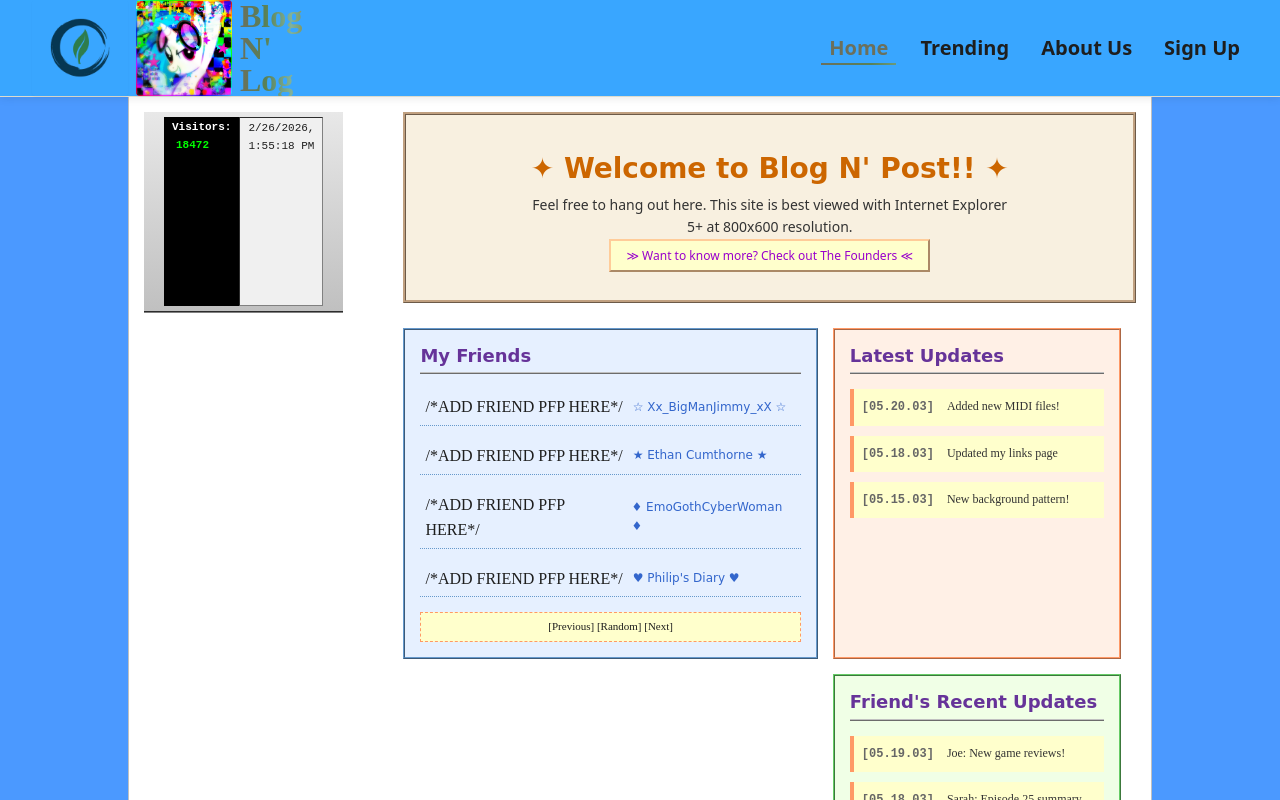
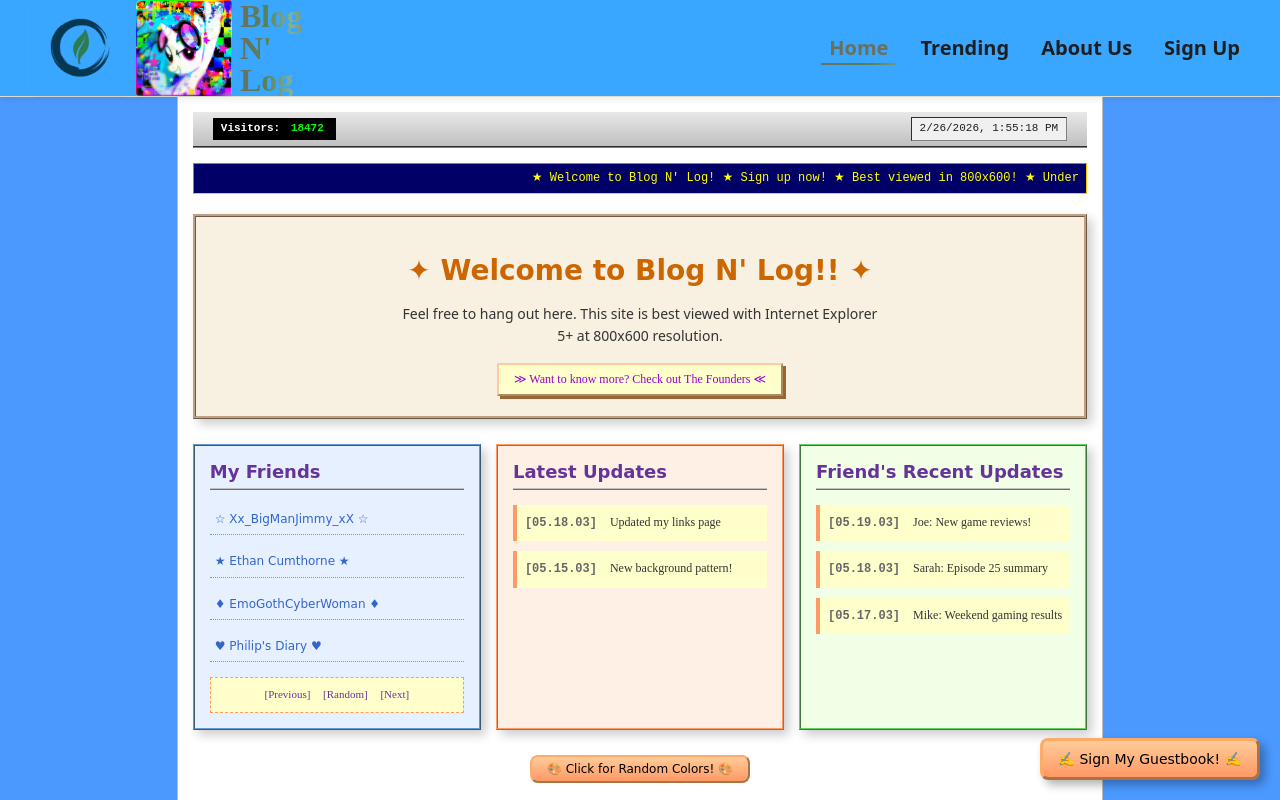
Before and after one commit to Tristan-Timmins/Libor-Group-Project-Social-Media, a SvelteKit app: page / in a window 1280 px wide. Shown: the top 800 px of the page. Built offline with nearby package versions, Linux system fonts and the light colour scheme.

Commit message:
Stylised Home Page

```diff
--- a/src/routes/+page.svelte
+++ b/src/routes/+page.svelte
@@ -26,11 +26,43 @@
     setInterval(() => {
         currentTime = new Date().toLocaleString();
     }, 1000);
+
+    // Marquee text
+    let marqueeText = "★ Welcome to Blog N' Log! ★ Sign up now! ★ Best viewed in 800x600! ★ Under construction! ★";
+
+    // Random color generator
+    let bgColor = "#ffffff";
+
+    function randomizeColors() {
+        const colors = ["#ffffff", "#ffffcc", "#ffccff", "#ccffff", "#ffcc99"];
+        bgColor = colors[Math.floor(Math.random() * colors.length)];
+    }
+
+    // Guestbook
+    let showGuestbook = false;
+    let guestbookEntries = [
+        { name: "Xx_BigManJimmy_xX", message: "I'm here, and I'm staying", date: "05.20.03" },
+        { name: "EmoGothCyberWoman", message: "Love the aesthetic! So nostalgic!", date: "05.19.03" },
+        { name: "CoolDude99", message: "First!", date: "05.18.03" }
+    ];
+
+    let newEntry = { name: "", message: "" };
+
+    function addGuestbookEntry() {
+        if (newEntry.name && newEntry.message) {
+            guestbookEntries.unshift({
+                ...newEntry,
+                date: new Date().toLocaleDateString()
+            });
+            newEntry = { name: "", message: "" };
+            showGuestbook = false;
+        }
+    }
 </script>
 
 <!-- Page Container -->
-<div class="home-container" class:retro-style={showRetroStyle}>
-    <!-- Classic 2000s Header with Visitor Counter -->
+<div class="home-container" class:retro-style={showRetroStyle} style="background-color: {bgColor}">
+    <!-- Top Bar -->
     <div class="top-bar">
         <div class="visitor-counter">
             <span class="counter-label">Visitors:</span>
@@ -41,52 +73,63 @@
         </div>
     </div>
 
-    <!-- About Teaser Section -->
+    <!-- Marquee -->
+    <div class="marquee-container">
+        <div class="marquee">
+            {marqueeText}
+        </div>
+    </div>
+
+    <!-- About Teaser Section - Full Width at Top -->
     <section class="about-teaser">
-        <h2>✦ Welcome to Blog N' Post!! ✦</h2>
+        <h2>✦ Welcome to Blog N' Log!! ✦</h2>
         <p>
             Feel free to hang out here. This site is best viewed with Internet Explorer 5+ at 800x600 resolution.
+        </p>
         <a href="{resolve('/aboutus/')}" class="learn-more">
             ≫ Want to know more? Check out The Founders ≪
         </a>
     </section>
 
+    <!-- Three Column Layout Starts Here -->
+    <!-- Left Column: Friends Section -->
     <div class="friends-section">
         <div class="section-header">
             <h3>My Friends</h3>
         </div>
         <div class="friends-list">
             <div class="friend-card">
-                /*ADD FRIEND PFP HERE*/
+                <!-- ADD YOUR FRIEND AVATAR HERE -->
                 <a href="#">☆ Xx_BigManJimmy_xX ☆</a>
             </div>
             <div class="friend-card">
-                /*ADD FRIEND PFP HERE*/
+                <!-- ADD YOUR FRIEND AVATAR HERE -->
                 <a href="#">★ Ethan Cumthorne ★</a>
             </div>
             <div class="friend-card">
-                /*ADD FRIEND PFP HERE*/
+                <!-- ADD YOUR FRIEND AVATAR HERE -->
                 <a href="#">♦ EmoGothCyberWoman ♦</a>
             </div>
             <div class="friend-card">
-                /*ADD FRIEND PFP HERE*/
+                <!-- ADD YOUR FRIEND AVATAR HERE -->
                 <a href="#">♥ Philip's Diary ♥</a>
             </div>
         </div>
         <div class="webring">
-            <span>[Previous] [Random] [Next]</span>
+            <div class="webring-links">
+                <a href="#" on:click|preventDefault={() => navigateWebring('prev')}>[Previous]</a>
+                <a href="#" on:click|preventDefault={() => navigateWebring('random')}>[Random]</a>
+                <a href="#" on:click|preventDefault={() => navigateWebring('next')}>[Next]</a>
+            </div>
         </div>
     </div>
 
+    <!-- Middle Column: Recent Posts -->
     <div class="recent-posts">
         <div class="section-header">
             <h3>Latest Updates</h3>
         </div>
         <div class="posts-list">
-            <div class="post-entry">
-                <span class="post-date">[05.20.03]</span>
-                <span class="post-title">Added new MIDI files!</span>
-            </div>
             <div class="post-entry">
                 <span class="post-date">[05.18.03]</span>
                 <span class="post-title">Updated my links page</span>
@@ -98,6 +141,7 @@
         </div>
     </div>
 
+    <!-- Right Column: Friends Posts -->
     <div class="friends-posts">
         <div class="section-header">
             <h3>Friend's Recent Updates</h3>
@@ -118,7 +162,14 @@
         </div>
     </div>
 
-    <!-- Classic 2000s Footer -->
+    <!-- Random Color Button -->
+    <div class="randomizer">
+        <button on:click={randomizeColors} class="random-btn">
+            🎨 Click for Random Colors! 🎨
+        </button>
+    </div>
+
+    <!-- Footer -->
     <div class="footer">
         <div class="footer-links">
             <a href="#">✦ Home ✦</a> |
@@ -127,16 +178,54 @@
             <a href="/signup/">✦ SignUp ✦</a>
         </div>
         <div class="copyright">
-            © 2003-2004 My Awesome Site | Last Updated: May 20, 2003
+            © 2003-2004 Blog N' Log Team | Last Updated: May 20, 2003
         </div>
         <div class="browser-logos">
-            /* ADD MULTIPLE LOGO IMAGES HERE */
         </div>
     </div>
+
+    <!-- Guestbook Button -->
+    <button on:click={() => showGuestbook = true} class="guestbook-btn">
+        ✍️ Sign My Guestbook! ✍️
+    </button>
+
+    <!-- Guestbook Modal -->
+    {#if showGuestbook}
+        <div class="guestbook-modal">
+            <div class="guestbook-content">
+                <div class="guestbook-header">
+                    <h3>✧✧✧ Guestbook ✧✧✧</h3>
+                    <button on:click={() => showGuestbook = false} class="close-btn">✖</button>
+                </div>
+
+                <div class="guestbook-entries">
+                    <h4>Recent Signatures:</h4>
+                    {#each guestbookEntries as entry}
+                        <div class="guestbook-entry">
+                            <div class="entry-header">
+                                <strong>{entry.name}</strong>
+                                <span class="entry-date">[{entry.date}]</span>
+                            </div>
+                            <p>{entry.message}</p>
+                        </div>
+                    {/each}
+                </div>
+
+                <div class="guestbook-form">
+                    <h4>Sign Your Name:</h4>
+                    <input bind:value={newEntry.name} placeholder="Your cool name here..." />
+                    <textarea bind:value={newEntry.message} placeholder="Leave a message!" rows="3"></textarea>
+                    <button on:click={addGuestbookEntry}>✍️ Sign Guestbook ✍️</button>
+                </div>
+            </div>
+        </div>
+    {/if}
 </div>
 
 <style>
-    /* Global retro styles */
+    /* ============================================
+       GLOBAL STYLES
+    ============================================ */
     .home-container {
         max-width: 1024px;
         margin: 0 auto;
@@ -144,17 +233,27 @@
         border-left: 1px solid #c0c0c0;
         border-right: 1px solid #c0c0c0;
         font-family: 'Times New Roman', 'Arial', sans-serif;
+        display: grid;
+        grid-template-columns: repeat(3, 1fr);
+        gap: 15px;
+        padding: 15px;
+        transition: background-color 0.3s ease;
     }
 
-    /* Top Bar with visitor counter */
+    /* ============================================
+       TOP BAR
+    ============================================ */
     .top-bar {
         background: linear-gradient(180deg, #e8e8e8 0%, #c0c0c0 100%);
         border-bottom: 2px groove #808080;
         padding: 5px 20px;
         display: flex;
         justify-content: space-between;
+        align-items: center;
         font-size: 11px;
         font-family: 'Courier New', monospace;
+        grid-column: 1 / span 3;
+        grid-row: 1;
     }
 
     .visitor-counter {
@@ -173,22 +272,42 @@
         background: #000000;
         padding: 0 4px;
     }
-
     .current-time {
         background: #f0f0f0;
         padding: 2px 8px;
         border: 1px inset #808080;
     }
 
-    /* Layout grid */
-    .home-container {
-        display: grid;
-        grid-template-columns: repeat(3, [col-start] 1fr);
-        gap: 15px;
-        padding: 15px;
+    /* ============================================
+       MARQUEE
+    ============================================ */
+    .marquee-container {
+        background: #000066;
+        color: #ffff00;
+        padding: 5px;
+        overflow: hidden;
+        white-space: nowrap;
+        font-family: 'Courier New', monospace;
+        font-size: 12px;
+        border: 1px inset #ffcc00;
+        margin-bottom: 5px;
+        grid-column: 1 / span 3;
+        grid-row: 2;
     }
 
-    /* Section headers */
+    .marquee {
+        display: inline-block;
+        animation: marquee 20s linear infinite;
+    }
+
+    @keyframes marquee {
+        0% { transform: translateX(100%); }
+        100% { transform: translateX(-100%); }
+    }
+
+    /* ============================================
+       SECTION HEADERS
+    ============================================ */
     .section-header {
         display: flex;
         align-items: center;
@@ -205,20 +324,23 @@
         color: #663399;
     }
 
-    /* About Teaser */
+    /* ============================================
+       ABOUT TEASER - FULL WIDTH AT TOP
+    ============================================ */
     .about-teaser {
         text-align: center;
-        grid-column: col-start 1 / span 3;
-        grid-row: 1;
+        grid-column: 1 / span 3;
+        grid-row: 3;
         background: #f8f0e0;
         border: 3px ridge #c0a080;
         padding: 20px;
         margin-bottom: 10px;
+        box-shadow: 5px 5px 10px rgba(0, 0, 0, 0.2);
     }
 
     .about-teaser h2 {
         font-family: 'Comic Sans MS', 'Papyrus', fantasy;
-        margin-bottom: var(--space-sm);
+        margin-bottom: 15px;
         font-size: 28px;
         color: #cc6600;
     }
@@ -227,7 +349,7 @@
         font-size: 14px;
         color: #333333;
         max-width: 60ch;
-        margin: 0 auto var(--space-sm) auto;
+        margin: 0 auto 15px auto;
     }
 
     .learn-more {
@@ -238,6 +360,7 @@
         padding: 5px 15px;
         border: 2px outset #ffcc99;
         display: inline-block;
+        box-shadow: 3px 3px 0px #996633;
     }
 
     .learn-more:hover {
@@ -245,13 +368,21 @@
         background: #ffcc99;
     }
 
-    /* Friends Section */
+    .learn-more:active {
+        transform: translate(2px, 2px);
+        box-shadow: 1px 1px 0px #996633;
+    }
+
+    /* ============================================
+       FRIENDS SECTION - LEFT COLUMN
+    ============================================ */
     .friends-section {
-        grid-column: col-start 1 / span 1;
-        grid-row: 2;
+        grid-column: 1 / span 1;
+        grid-row: 4;
         background: #e6f0ff;
         border: 2px ridge #6699cc;
         padding: 15px;
+        box-shadow: 5px 5px 10px rgba(0, 0, 0, 0.2);
     }
 
     .friends-list {
@@ -273,11 +404,13 @@
         text-decoration: none;
         font-family: 'Comic Sans MS', sans-serif;
         font-size: 12px;
+        transition: all 0.1s ease;
     }
 
     .friend-card a:hover {
         text-decoration: underline;
         color: #ff6600;
+        text-shadow: 1px 1px 0px #ffcc00;
     }
 
     .webring {
@@ -285,25 +418,43 @@
         text-align: center;
         font-size: 11px;
         background: #ffffcc;
-        padding: 5px;
+        padding: 8px;
         border: 1px dashed #ff9966;
     }
 
-    /* Recent Posts Sections */
+    .webring-links a {
+        color: #663399;
+        text-decoration: none;
+        margin: 0 5px;
+        cursor: pointer;
+    }
+
+    .webring-links a:hover {
+        text-decoration: underline;
+    }
+
+    /* ============================================
+       RECENT POSTS - MIDDLE COLUMN
+    ============================================ */
     .recent-posts {
-        grid-column: col-start 2 / span 1;
-        grid-row: 2;
+        grid-column: 2 / span 1;
+        grid-row: 4;
         background: #fff0e6;
         border: 2px ridge #ff9966;
         padding: 15px;
+        box-shadow: 5px 5px 10px rgba(0, 0, 0, 0.2);
     }
 
+    /* ============================================
+       FRIENDS POSTS - RIGHT COLUMN
+    ============================================ */
     .friends-posts {
-        grid-column: col-start 2 / span 1;
-        grid-row: 3;
+        grid-column: 3 / span 1;
+        grid-row: 4;
         background: #f0ffe6;
         border: 2px ridge #66cc66;
         padding: 15px;
+        box-shadow: 5px 5px 10px rgba(0, 0, 0, 0.2);
     }
 
     .posts-list {
@@ -317,6 +468,12 @@
         background: #ffffcc;
         border-left: 4px solid #ff9966;
         font-size: 12px;
+        transition: all 0.2s ease;
+    }
+
+    .post-entry:hover {
+        background: #ffcc99;
+        transform: scale(1.02);
     }
 
     .post-date {
@@ -330,10 +487,35 @@
         color: #333333;
     }
 
-    /* Footer */
+    /* ============================================
+       RANDOM COLOR BUTTON
+    ============================================ */
+    .randomizer {
+        grid-column: 1 / span 3;
+        grid-row: 5;
+        text-align: center;
+        margin: 10px 0;
+    }
+
+    .random-btn {
+        background: linear-gradient(180deg, #ffcc99 0%, #ff9966 100%);
+        border: 2px outset #ffaa66;
+        font-family: 'Comic Sans MS', sans-serif;
+        padding: 5px 15px;
+        cursor: pointer;
+        font-size: 12px;
+    }
+
+    .random-btn:active {
+        border-style: inset;
+    }
+
+    /* ============================================
+       FOOTER
+    ============================================ */
     .footer {
-        grid-column: col-start 1 / span 3;
-        grid-row: 4;
+        grid-column: 1 / span 3;
+        grid-row: 6;
         background: linear-gradient(180deg, #e8e8e8 0%, #c0c0c0 100%);
         border-top: 2px groove #808080;
         padding: 15px;
@@ -350,10 +532,12 @@
         color: #663399;
         text-decoration: none;
         margin: 0 5px;
+        transition: all 0.1s ease;
     }
 
     .footer-links a:hover {
         text-decoration: underline;
+        text-shadow: 1px 1px 0px #ffcc00;
     }
 
     .copyright {
@@ -362,48 +546,166 @@
         margin-bottom: 10px;
     }
 
-    /* Desktop Formatting */
-    @media (min-width: 769px) {
-        .home-container {
-            grid-template-columns: repeat(3, 1fr);
-        }
-
-        .recent-posts {
-            grid-row: 2;
-        }
-
-        .friends-posts {
-            grid-row: 3;
-        }
+    .browser-logos {
+        display: flex;
+        justify-content: center;
+        gap: 5px;
+        flex-wrap: wrap;
     }
 
-    /* Phone Formatting */
+    /* ============================================
+       GUESTBOOK
+    ============================================ */
+    .guestbook-btn {
+        position: fixed;
+        bottom: 20px;
+        right: 20px;
+        background: linear-gradient(180deg, #ffcc99 0%, #ff9966 100%);
+        border: 3px outset #ffaa66;
+        font-family: 'Comic Sans MS', sans-serif;
+        padding: 10px 15px;
+        cursor: pointer;
+        font-size: 14px;
+        z-index: 1000;
+        box-shadow: 5px 5px 10px rgba(0, 0, 0, 0.3);
+    }
+
+    .guestbook-btn:active {
+        border-style: inset;
+    }
+
+    .guestbook-modal {
+        position: fixed;
+        top: 0;
+        left: 0;
+        right: 0;
+        bottom: 0;
+        background: rgba(0, 0, 0, 0.8);
+        display: flex;
+        justify-content: center;
+        align-items: center;
+        z-index: 2000;
+    }
+
+    .guestbook-content {
+        background: #ffffcc;
+        border: 8px ridge #ccaa77;
+        width: 500px;
+        max-width: 90%;
+        max-height: 80%;
+        overflow-y: auto;
+        padding: 20px;
+        font-family: 'Comic Sans MS', sans-serif;
+    }
+
+    .guestbook-header {
+        display: flex;
+        justify-content: space-between;
+        align-items: center;
+        border-bottom: 3px groove #ccaa77;
+        margin-bottom: 15px;
+        padding-bottom: 10px;
+    }
+
+    .guestbook-header h3 {
+        margin: 0;
+        color: #cc6600;
+    }
+
+    .close-btn {
+        background: #ff6666;
+        border: 2px outset #ff9999;
+        cursor: pointer;
+        font-size: 16px;
+        width: 25px;
+        height: 25px;
+    }
+
+    .guestbook-entry {
+        background: #fff9e6;
+        border: 1px solid #ccaa77;
+        padding: 10px;
+        margin-bottom: 10px;
+    }
+
+    .entry-header {
+        border-bottom: 1px dotted #ccaa77;
+        margin-bottom: 5px;
+        padding-bottom: 3px;
+    }
+
+    .entry-date {
+        font-size: 10px;
+        color: #886633;
+        margin-left: 10px;
+    }
+
+    .guestbook-form {
+        margin-top: 20px;
+        display: flex;
+        flex-direction: column;
+        gap: 10px;
+    }
+
+    .guestbook-form input,
+    .guestbook-form textarea {
+        border: 2px inset #ccaa77;
+        background: white;
+        padding: 8px;
+        font-family: inherit;
+        font-size: 12px;
+    }
+
+    .guestbook-form button {
+        background: #ccaa77;
+        border: 2px outset #eeddbb;
+        padding: 8px;
+        cursor: pointer;
+        font-family: 'Comic Sans MS', sans-serif;
+        font-weight: bold;
+    }
+
+    .guestbook-form button:active {
+        border-style: inset;
+    }
+
+    /* ============================================
+       MOBILE LAYOUT
+    ============================================ */
     @media (max-width: 768px) {
         .home-container {
             grid-template-columns: 1fr;
         }
 
-        .about-teaser {
-            grid-column: 1;
-        }
-
+        .top-bar,
+        .marquee-container,
+        .about-teaser,
         .friends-section,
         .recent-posts,
         .friends-posts,
+        .randomizer,
         .footer {
             grid-column: 1;
         }
 
-        .recent-posts {
-            grid-row: 3;
+        /* Reset grid rows for mobile */
+        .top-bar { grid-row: 1; }
+        .marquee-container { grid-row: 2; }
+        .about-teaser { grid-row: 3; }
+        .friends-section { grid-row: 4; }
+        .recent-posts { grid-row: 5; }
+        .friends-posts { grid-row: 6; }
+        .randomizer { grid-row: 7; }
+        .footer { grid-row: 8; }
+
+        .top-bar {
+            flex-direction: column;
+            gap: 5px;
         }
 
-        .friends-posts {
-            grid-row: 4;
-        }
-
-        .footer {
-            grid-row: 5;
+        .music-control {
+            flex-wrap: wrap;
+            justify-content: center;
         }
     }
 </style>
```
